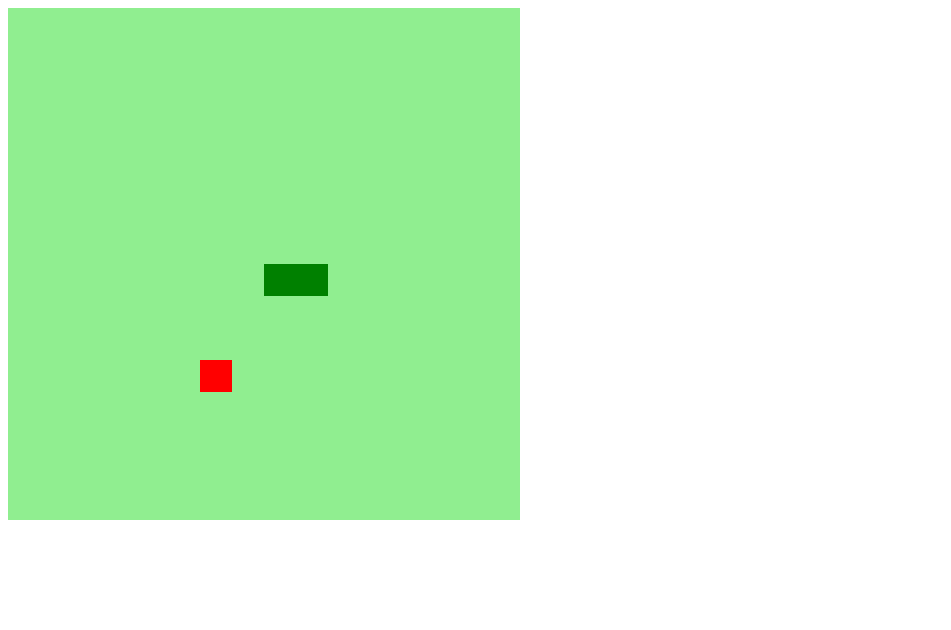
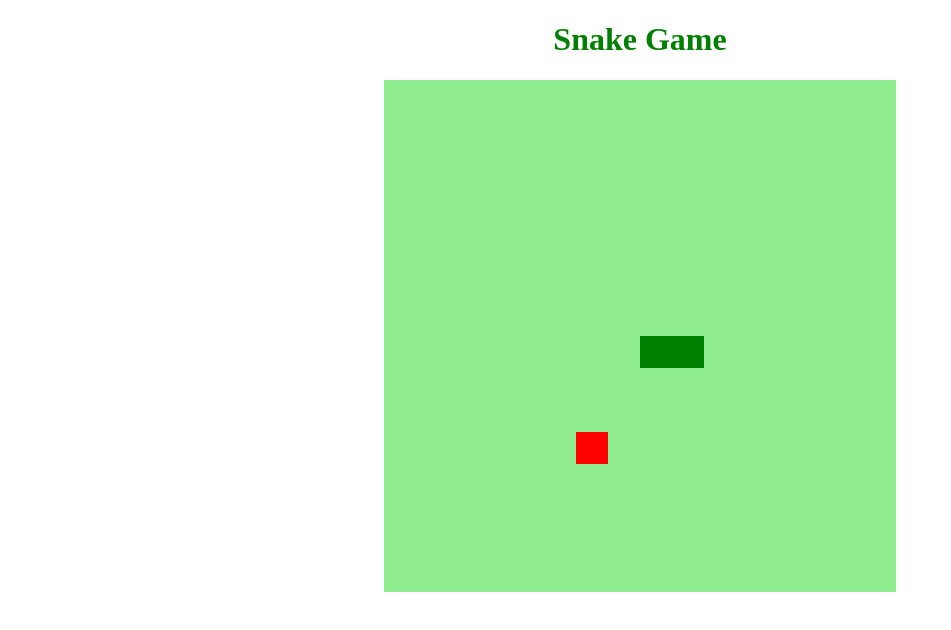
Before and after one commit to evandrodsm17/Recriando-o-jogo-da-cobrinha, a plain HTML site: page index.html in a window 1280 px wide. Shown: the whole page, without its empty margins (0-951 px from the left). Drawn offline with Linux system fonts and the light colour scheme.

Commit message:
definir o evento de gameover

```diff
--- a/index.html
+++ b/index.html
@@ -9,6 +9,7 @@
     <title>Snake Game</title>
 </head>
 <body>
+    <h1>Snake Game</h1>
     <canvas id="snake" width="512" height="512"></canvas>
 </body>
 </html>
--- a/script.js
+++ b/script.js
@@ -45,6 +45,14 @@ function iniciarJogo(){
     if(snake[0].y > 15 * box && direction == "down") snake[0].y = 0;
     if(snake[0].y < 0 && direction == "up") snake[0].y = 15 * box;
 
+    for(i = 1; i < snake.length; i++){
+        if(snake[0].x == snake[i].x && snake[0].y == snake[i].y){
+            clearInterval(jogo);
+            alert('Game Over :(');
+        }
+
+    }
+
     criarBG();
     criarCobrinha();
     drawFood();
--- a/style.css
+++ b/style.css
@@ -0,0 +1,4 @@
+body{
+    color: green;
+    text-align: center;
+}
```
